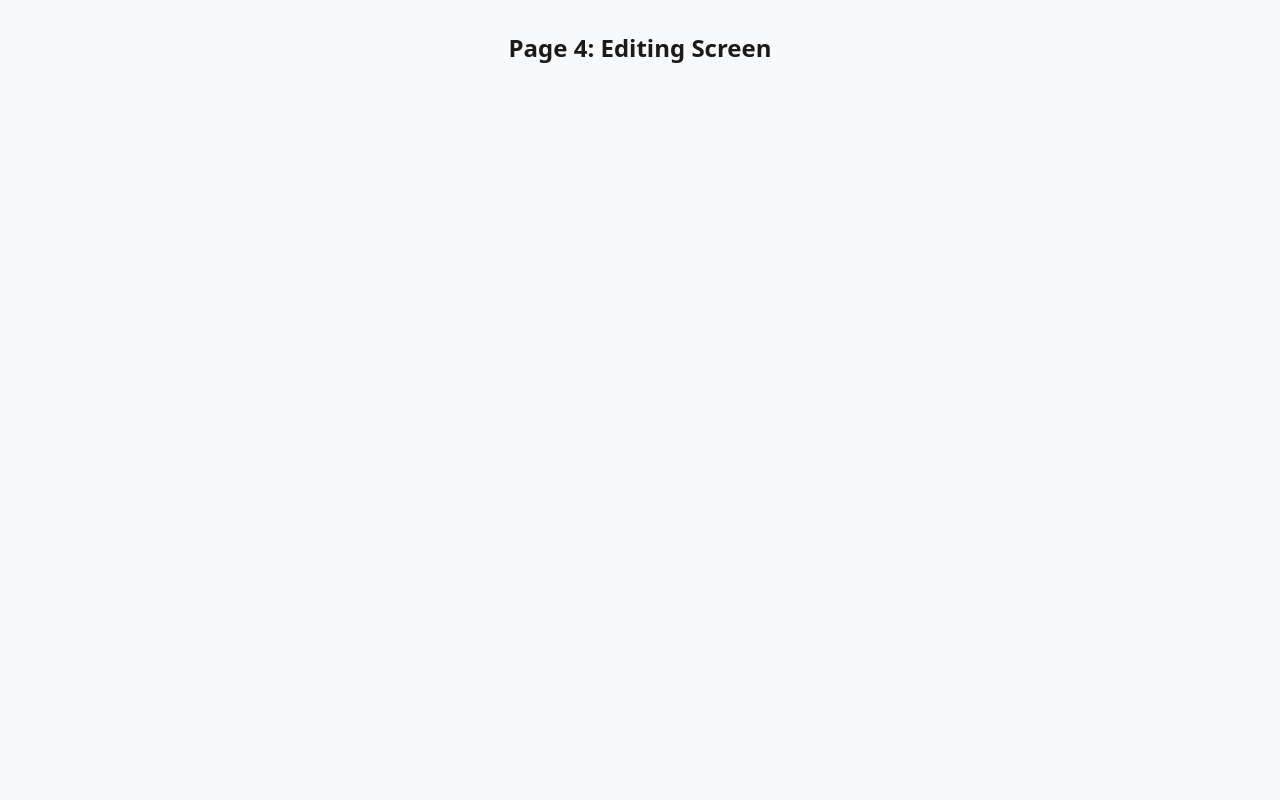
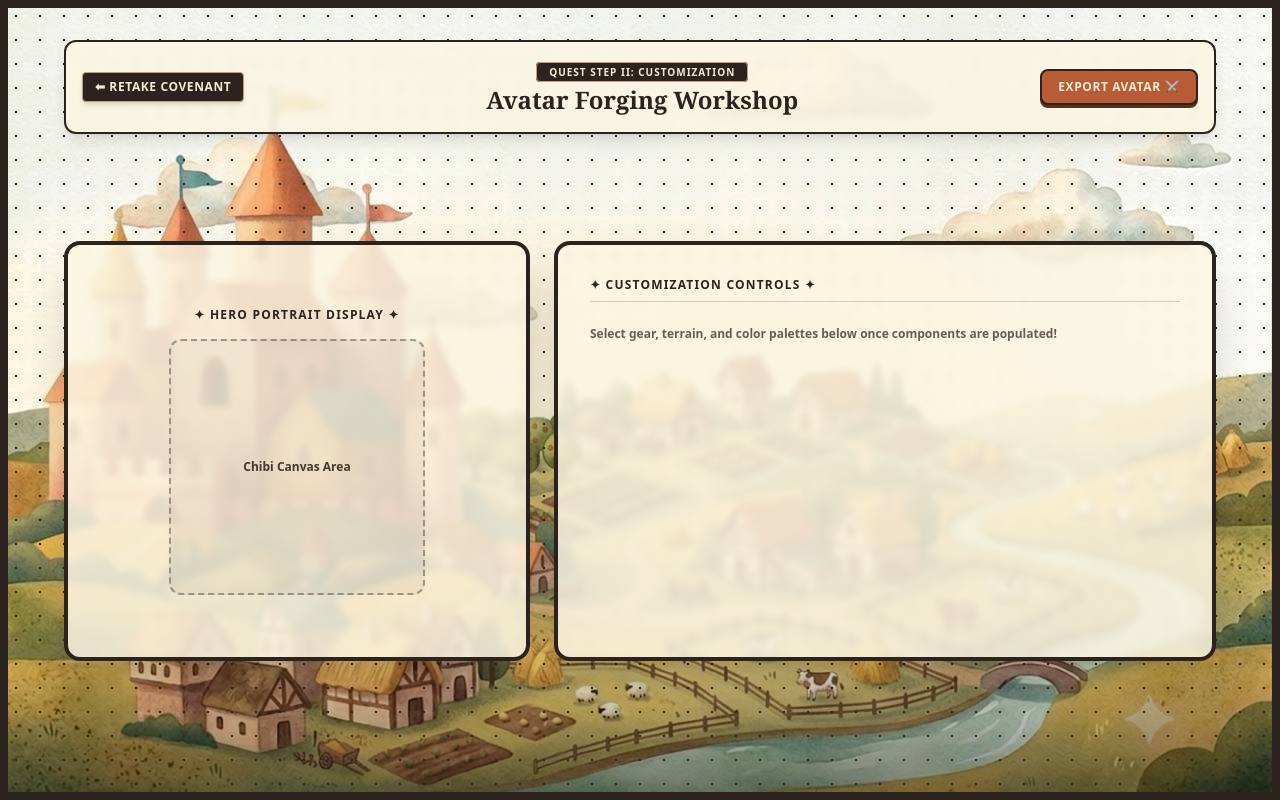
Before and after one commit to johndextercullados/avatar-generator, a React (Vite) app: page /edit in a window 1280 px wide. Built offline with nearby package versions, Linux system fonts and the light colour scheme; the HTML template or start-up script is replaced by a standard one.

Commit message:
Add editing page layout and fixed pages route

```diff
--- a/src/pages/Editing.jsx
+++ b/src/pages/Editing.jsx
@@ -1,3 +1,76 @@
+import React from 'react';
+import { useNavigate } from 'react-router-dom';
+
 export default function Editing() {
-  return <div className="p-8 text-center text-2xl font-bold">Page 4: Editing Screen</div>;
+  const navigate = useNavigate();
+
+  return (
+    <div
+      /* BACKGROUND */
+      className="min-h-screen flex flex-col justify-between items-center px-4 md:px-8 py-8 border-8 border-[#2c221e] relative"
+      style={{
+        backgroundImage: `
+          radial-gradient(#2c221e 1.2px, transparent 1.2px),
+          linear-gradient(to top, rgba(0, 0, 0, 0.45) 0%, rgba(0, 0, 0, 0.1) 15%, transparent 35%),
+          url('/assets/design/bg-castle.png')
+        `,
+        backgroundSize: '24px 24px, 100% 100%, cover',
+        backgroundPosition: 'center, center, center',
+        backgroundRepeat: 'repeat, no-repeat, no-repeat'
+      }}
+    >
+      {/* HEADER AND NAVIGATIONNN */}
+      <div className="w-full max-w-6xl flex justify-between items-center bg-[#fbf5e2]/85 backdrop-blur-[3px] p-4 rounded-xl border-2 border-[#2c221e] shadow-lg mb-6 z-10">
+        <button
+          onClick={() => navigate('/upload')}
+          className="bg-[#2c221e] hover:bg-[#453630] text-[#f4ebd0] text-xs font-bold px-3 py-1.5 rounded border border-[#baa07b] uppercase tracking-wider transition-colors duration-150 shadow-md"
+        >
+          ⬅ Retake Covenant
+        </button>
+
+        <div className="text-center">
+          <span className="bg-[#2c221e] text-[#f4ebd0] px-3 py-0.5 rounded text-[10px] font-black tracking-widest uppercase border border-[#baa07b]">
+            Quest Step II: Customization
+          </span>
+          <h1 className="text-xl md:text-2xl font-black text-[#2c221e] font-serif mt-0.5">
+            Avatar Forging Workshop
+          </h1>
+        </div>
+
+        <button
+          onClick={() => navigate('/download')}
+          className="bg-[#b85c38] hover:bg-[#a04e2e] text-[#f4ebd0] text-xs font-bold px-4 py-2 rounded-lg border-2 border-[#2c221e] uppercase tracking-wider transition-all duration-150 shadow-[0_3px_0_0_#5c2e1c] hover:translate-y-[1px] hover:shadow-[0_1px_0_0_#5c2e1c] active:translate-y-[3px] active:shadow-none"
+        >
+          Export Avatar ⚔️
+        </button>
+      </div>
+
+      {/* MAIN WORKSPACE PLACEHOLDER */}
+      <div className="w-full max-w-6xl grid grid-cols-1 lg:grid-cols-12 gap-6 my-auto z-10">
+
+        {/* LEFT COLUMN - MAIN SCREEN */}
+        <div className="lg:col-span-5 bg-[#fbf5e2]/85 backdrop-blur-[3px] p-6 rounded-2xl border-4 border-[#2c221e] shadow-2xl flex flex-col items-center justify-center min-h-[420px]">
+          <h3 className="text-xs font-black text-[#2c221e] uppercase tracking-widest mb-4">
+            ✦ Hero Portrait Display ✦
+          </h3>
+          <div className="w-64 h-64 border-2 border-dashed border-[#2c221e]/40 rounded-xl flex items-center justify-center bg-[#2c221e]/5">
+            <span className="text-xs font-bold text-[#453630]">Chibi Canvas Area</span>
+          </div>
+        </div>
+
+        {/* RIGHT COLUMN - CUSTOMIZATION AREAA */}
+        <div className="lg:col-span-7 bg-[#fbf5e2]/85 backdrop-blur-[3px] p-6 md:p-8 rounded-2xl border-4 border-[#2c221e] shadow-2xl space-y-6">
+          <h3 className="text-xs font-black text-[#2c221e] uppercase tracking-widest border-b border-[#2c221e]/20 pb-2">
+            ✦ Customization Controls ✦
+          </h3>
+          <p className="text-xs font-semibold text-[#453630]/80">
+            Select gear, terrain, and color palettes below once components are populated!
+          </p>
+        </div>
+
+      </div>
+
+      <div className="h-4 w-full opacity-0"></div>
+    </div>
+  );
 }
--- a/src/pages/Landing.jsx
+++ b/src/pages/Landing.jsx
@@ -6,6 +6,7 @@ export default function Landing() {
 
     return (
         <div
+        /* BACKGROUND */
             className="min-h-screen flex flex-col justify-between items-center px-4 md:px-6 py-12 border-8 border-[#2c221e] relative"
             style={{
                 backgroundImage: `
--- a/src/pages/Loading.jsx
+++ b/src/pages/Loading.jsx
@@ -23,7 +23,7 @@ export default function Loading() {
 
     // Simulate AI processing time and automatically push to customization screen
     const redirectTimeout = setTimeout(() => {
-      navigate('/customize'); // This will be Phase 4!
+      navigate('/edit'); // This will be Phase 4!
     }, 6000);
 
     return () => {
@@ -34,6 +34,7 @@ export default function Loading() {
 
   return (
     <div
+    /* BACKGROUND */
       className="min-h-screen flex flex-col justify-center items-center px-4 md:px-6 py-12 border-8 border-[#2c221e] relative"
       style={{
         backgroundImage: `
--- a/src/pages/Upload.jsx
+++ b/src/pages/Upload.jsx
@@ -23,6 +23,7 @@ export default function Upload() {
 
   return (
     <div
+    /* BACKGROUND */
       className="min-h-screen flex flex-col justify-center items-center px-4 md:px-6 py-12 border-8 border-[#2c221e] relative"
       style={{
         /* --- SAME BACKGROUNFD NLNG SIGURO SA LAHAT --- */
```
